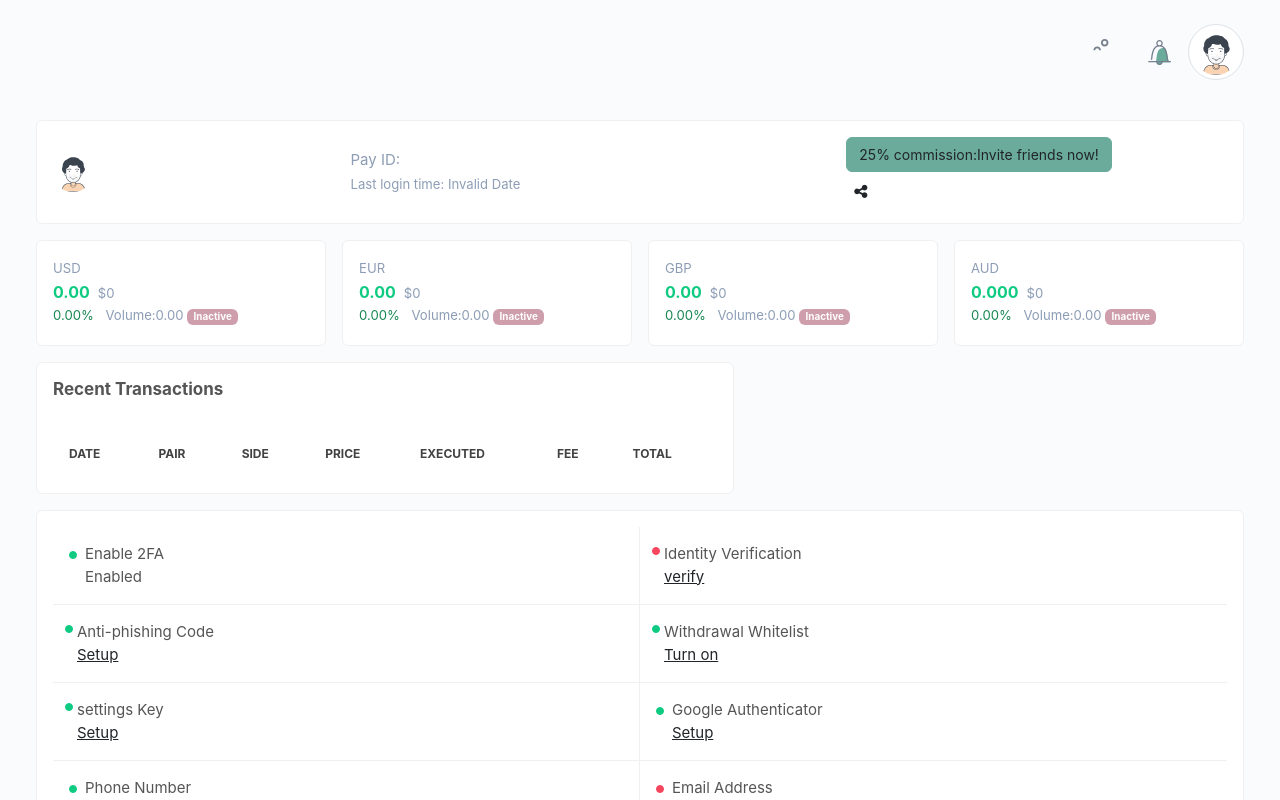
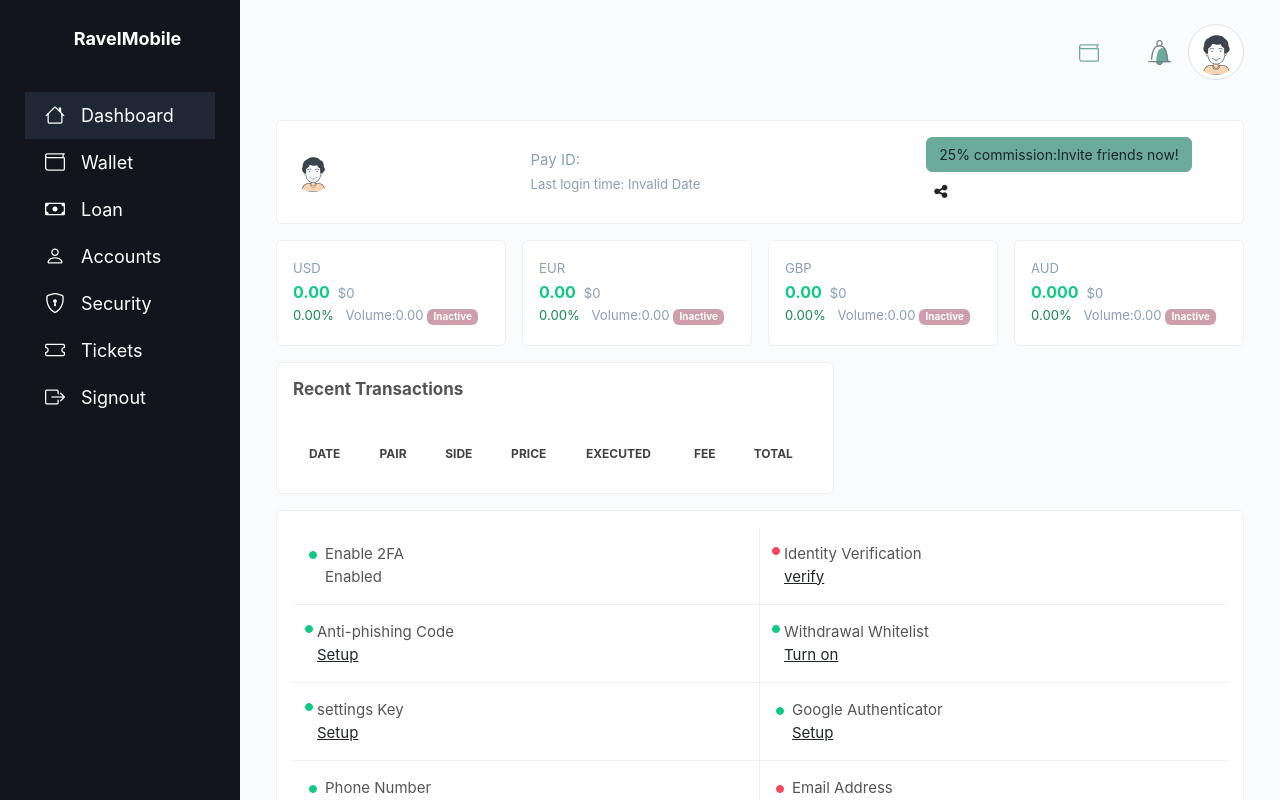
Before and after one commit to Robaa2168/ravel_clone, a React (Create React App) app: page / in a window 1280 px wide. Built offline with nearby package versions, Linux system fonts and the light colour scheme; sample sign-in values are in the browser's storage.

Commit message:
currency select

```diff
--- a/src/components/AppLayout.js
+++ b/src/components/AppLayout.js
@@ -41,10 +41,15 @@ const AppLayout = () => {
   return (
 
        <div id="cryptoon-layout" className="theme-tradewind">
-      {!excludedRoutes.includes(location.pathname) && <Sidebar isOpen={isSidebarOpen} />}
-      <div className="main px-lg-4 px-md-4">
-      {!excludedRoutes.includes(location.pathname) && <Header onToggleSidebar={toggleSidebar} />}
-        <Routes>
+         {!excludedRoutes.includes(location.pathname) && (
+      <Sidebar isOpen={isSidebarOpen} setIsSidebarOpen={setIsSidebarOpen} /> // Pass setIsSidebarOpen here
+    )}
+
+    <div className="main px-lg-4 px-md-4">
+      {!excludedRoutes.includes(location.pathname) && (
+        <Header onToggleSidebar={toggleSidebar} />
+      )}
+       <Routes>
           <Route path="*" element={<ProtectedRoute><Home /></ProtectedRoute>} />
           <Route path="/settings" element={<ProtectedRoute><Security /></ProtectedRoute>} />
           <Route path="/loan" element={<ProtectedRoute><Loan /></ProtectedRoute>} />
--- a/src/components/Sidebar.css
+++ b/src/components/Sidebar.css
@@ -16,7 +16,8 @@
   .logo .logo-text {
     font-size: 24px;
     font-weight: 500;
-    color: #ffffff;
+    color: #ffffff !important;
+    text-align: center !important;
   }
 
   .menu {
@@ -41,10 +42,12 @@
   .menu-item-icon {
     font-size: 20px;
     margin-right: 16px;
+    position: absolute; /* Add this line */
   }
 
   .menu-item-text {
     font-size: 18px;
+    padding-left: 36px; /* Add this line to move the text to the right */
   }
 
   .menu-item:hover {
@@ -58,23 +61,19 @@
   /* Responsive styles */
   @media screen and (max-width: 768px) {
     .sidebar {
-      width: 60px;
+      width: 250px; /* Increase the width of the sidebar */
       overflow: hidden;
     }
 
     .menu-item {
-      justify-content: center;
-    }
-
-    .menu-item:hover .menu-item-text {
-      display: inline;
-    }
-
-    .menu-item-text {
-      display: none;
-      position: absolute;
-      background-color: #1f2735;
-      padding: 10px 20px;
-      left: 60px;
+      justify-content: flex-start; /* Change this line to align icons left */
+      padding-left: 30px; /* Add this line to move the icon to the left */
     }
   }
+
+  /* Add this to the end of Sidebar.css */
+@media screen and (min-width: 992px) {
+    .main {
+      margin-left: 240px; /* Change this value based on the width of your sidebar */
+    }
+  }
--- a/src/components/accounts.js
+++ b/src/components/accounts.js
@@ -118,11 +118,7 @@ function Accounts() {
     <h6 className="mb-0 fw-bold ">Currency List</h6>
   </div>
   <div className="card-body">
-  <div style={{ position: 'relative', height: '100%', width: '100%' }}>
-      <Confetti active={confetti} config={config} />
 
-      <CheckmarkAnimation />
-    </div>
     <div className="table-responsive">
       <table id="myProjectTable" className="priceTable table table-hover custom-table table-bordered align-middle mb-0">
         <thead>
--- a/src/components/header.js
+++ b/src/components/header.js
@@ -20,15 +20,11 @@ const Header = ({ onToggleSidebar }) => {
         <div className="container-xxl">
           <div className="h-right d-flex align-items-center mr-5 mr-lg-0 order-1">
             <div className="d-flex">
-              <Link to="/wallet" title="Wallet" className="nav-link text-primary collapsed">
-                <svg xmlns="http://www.w3.org/2000/svg" x="0px" y="0px" width="30px" height="30px" viewBox="0 0 64 64">
-                  <path className="st1" d="M15,24c-3.86,0-7,2.691-7,6v20c0,3.309,3.14,6,7,6h41V32H15c-1.598,0-3-0.935-3-2s1.402-2,3-2h5.25
-                                                    c0,0,1-5,5.75-5s6,5,6,5h22v-4H15z" />
-                  <path className="st0" d="M42,4c-4.418,0-8,3.582-8,8s3.582,8,8,8c4.417,0,8-3.582,8-8S46.417,4,42,4z M42,16c-2.208,0-4-1.792-4-4
-                                                    s1.792-4,4-4s4,1.792,4,4S44.208,16,42,16z" />
-                  <path className="st0" d="M26,20c-4.418,0-8,3.582-8,8h4c0-2.208,1.792-4,4-4s4,1.792,4,4h4C34,23.582,30.418,20,26,20z" />
-                </svg>
-              </Link>
+
+              <Link to="/wallet" className="nav-link text-primary collapsed">
+                  <i className="bi bi-wallet menu-item-icon"></i>
+                  <span className="menu-item-text"></span>
+                </Link>
             </div>
             <div className="dropdown notifications zindex-popover">
               <a className="nav-link dropdown-toggle pulse" href="#" role="button" data-bs-toggle="dropdown">
--- a/src/components/sidebar.js
+++ b/src/components/sidebar.js
@@ -1,13 +1,15 @@
-import React from "react";
+import React, { useEffect, useRef } from "react";
 import { Link } from "react-router-dom";
 import { useNavigate } from "react-router-dom";
 import "./Sidebar.css";
 import { useUser } from "./context";
 import classNames from "classnames";
 
-const Sidebar = ({ isOpen }) => {
+const Sidebar = ({ isOpen, setIsSidebarOpen }) => { // Add setIsSidebarOpen prop here
   const navigate = useNavigate();
   const { user, logout } = useUser();
+  const sidebarRef = useRef(); // Add this line to create a ref for the sidebar element
+
   const handleLogout = () => {
     logout();
     setTimeout(() => {
@@ -16,14 +18,29 @@ const Sidebar = ({ isOpen }) => {
   };
 
   const sidebarStyle = {
-        left: isOpen ? '0' : '-100%',
-        position: 'fixed',
-        transition: 'left 0.3s ease-in-out',
+    left: isOpen || window.innerWidth > 992 ? "0" : "-100%",
+    position: "fixed",
+    transition: "left 0.3s ease-in-out",
   };
 
+  // New useEffect block to handle click outside
+  useEffect(() => {
+    const handleClickOutside = (event) => {
+      if (sidebarRef.current && !sidebarRef.current.contains(event.target)) {
+        if (window.innerWidth <= 992 && isOpen) {
+          setIsSidebarOpen(false); // Close the sidebar when clicked outside
+        }
+      }
+    };
+
+    document.addEventListener("mousedown", handleClickOutside);
+    return () => {
+      document.removeEventListener("mousedown", handleClickOutside);
+    };
+  }, [isOpen, setIsSidebarOpen, sidebarRef]);
 
   return (
-        <div className="sidebar" style={sidebarStyle}>
+    <div className="sidebar" style={sidebarStyle} ref={sidebarRef}>
           <div className="logo">
             <a href="/home" className="brand-icon">
               <span className="logo-text">RavelMobile</span>
@@ -62,7 +79,7 @@ const Sidebar = ({ isOpen }) => {
                 </Link>
               </li>
               <li>
-                <Link to="/tickets" className="menu-item">
+                <Link to="/ticket" className="menu-item">
                   <i className="bi bi-ticket menu-item-icon"></i>
                   <span className="menu-item-text">Tickets</span>
                 </Link>
--- a/src/components/wallet.js
+++ b/src/components/wallet.js
@@ -55,7 +55,7 @@ function Wallet() {
           <div className="col-xl-12 col-xxl-7">
             <div className="card">
               <div className="card-header py-3 d-flex justify-content-between bg-transparent border-bottom align-items-center flex-wrap">
-                <h6 className="mb-0 fw-bold">Balance Details</h6>
+                <h6 className="fw-bold m-2">Balance Details</h6>
                 <ul className="nav nav-tabs tab-body-header rounded d-inline-flex" role="tablist">
                   <li className="nav-item"><a className="nav-link active" data-bs-toggle="tab" href="#USD" role="tab">USD</a></li>
                   <li className="nav-item"><a className="nav-link" data-bs-toggle="tab" href="#EUR" role="tab">EUR</a></li>
```
Lines whose indentation alone changed are shown as unchanged.
